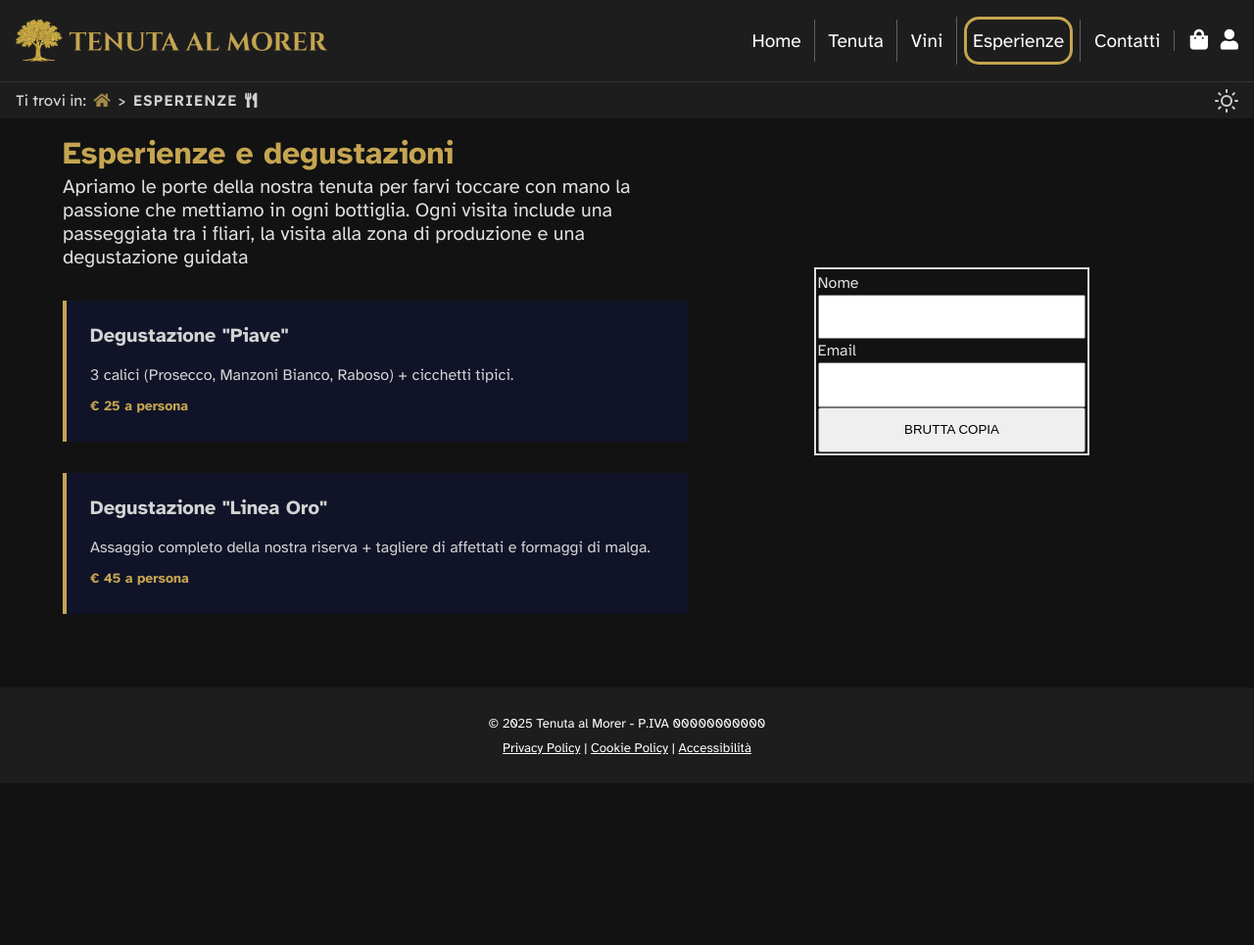
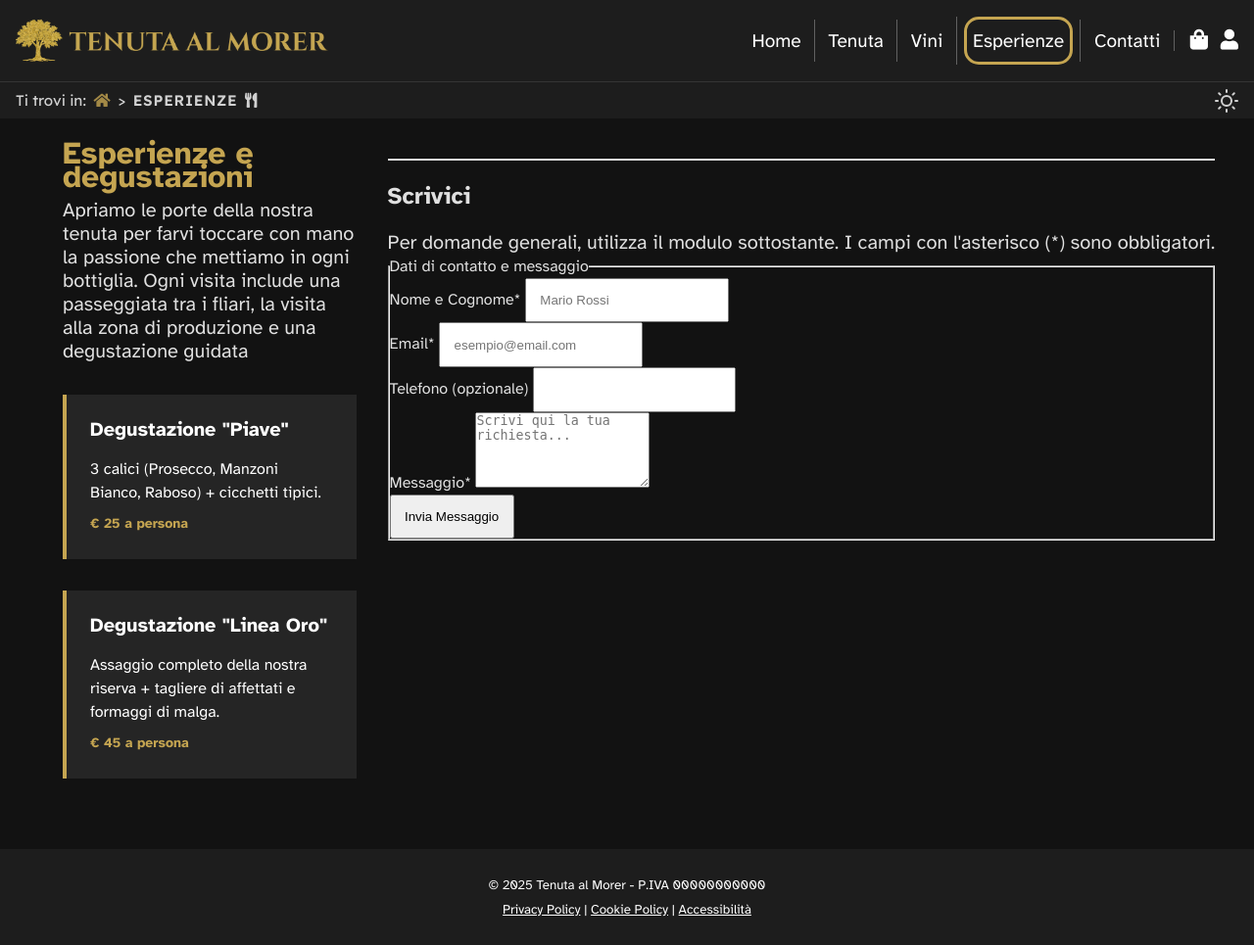
Before and after one commit to Tenuta-al-Morer/tecweb, a PHP site: page /html/esperienze.html in a window 1280 px wide. Shown: the whole page at 98% size. Before the commit the page ends 771 px from the top, so only its background shows below. Run offline with PHP 8.4, Linux system fonts and the light colour scheme.

Commit message:
problemi

```diff
--- a/html/esperienze.html
+++ b/html/esperienze.html
@@ -94,15 +94,38 @@
                 </div>
             </div>
 
-            <form>
-                <label>Nome</label>
-                <input type="text">
+            <section>
+                <h2>Scrivici</h2>
+                <p>Per domande generali, utilizza il modulo sottostante. I campi con l'asterisco (<span aria-hidden="true">*</span>) sono obbligatori.</p>
 
-                <label>Email</label>
-                <input type="email">
+                <form action="#" method="POST" >
+                    <fieldset>
+                        <legend>Dati di contatto e messaggio</legend>
 
-                <button type="submit">BRUTTA COPIA</button>
-            </form>
+                        <div>
+                            <label for="nome">Nome e Cognome<span aria-hidden="true">*</span></label>
+                            <input type="text" id="nome" name="nome" required autocomplete="name" placeholder="Mario Rossi">
+                        </div>
+
+                        <div>
+                            <label for="email">Email<span aria-hidden="true">*</span></label>
+                            <input type="email" id="email" name="email" required autocomplete="email" placeholder="esempio@email.com">
+                        </div>
+
+                        <div>
+                            <label for="telefono">Telefono (opzionale)</label>
+                            <input type="tel" id="telefono" name="telefono" autocomplete="tel">
+                        </div>
+
+                        <div>
+                            <label for="messaggio">Messaggio<span aria-hidden="true">*</span></label>
+                            <textarea id="messaggio" name="messaggio" rows="5" required placeholder="Scrivi qui la tua richiesta..."></textarea>
+                        </div>
+
+                        <button type="submit" class="btn-primary">Invia Messaggio</button>
+                    </fieldset>
+                </form>
+            </section>
         </main>
 
         <footer>
--- a/style/esperienze.css
+++ b/style/esperienze.css
@@ -1,13 +1,14 @@
-:root {
-    --bgcard: #111428;
-    --currentcolor: #c5a551;
-    --descriptioncardcolor: #d3d3d3;
-}
+/*
+=====================================
+SEZIONE main (setup)
+=====================================
+*/
 
 main{
     margin: 0.5em;
     display:flex;
     align-items: flex-start;
+    gap: 2em;
 }
 
 main h1{
@@ -23,28 +24,34 @@ main p{
     font-weight: 300;
 }
 
-form {
-    flex: 0.6;
-    display: flex;
-    flex-direction: column;
-    margin: 8em;
-    padding: 0.1em;
-    border: 2px solid
-}
+/*
+==================================
+SEZIONE form
+==================================
+*/
+
+
+
 
 input, button {
     padding: 1em;
 }
 
+/*
+==================================
+SEZIONE card
+==================================
+*/
+
 .deg-card {
-    background-color: #111428;
+    background-color: var(--table-stripe);
     border-left: 4px solid var(--currentcolor);
     padding: 1.5em;
     margin-top: 2em;
 }
 
 .deg-card h3 {
-    color: var(--descriptioncardcolor);
+    color: #FFF;
     margin-bottom: 0.8em;
     font-size: 1.25em;
 }
@@ -52,7 +59,7 @@ input, button {
 .deg-card .deg-desc {
     margin-bottom: 0.5em;
     font-size: 1em;
-    color: var(--descriptioncardcolor);
+    color: #fff;
 }
 
 .deg-card .deg-price {
@@ -62,6 +69,15 @@ input, button {
 }
 
 
+
+/*
+===========================================
+SEZIONE mini
+===========================================
+*/
+
 @media screen and (max-width: 940px){
 
+    main{ flex-direction: column; align-items: center;}
+
 }
```
